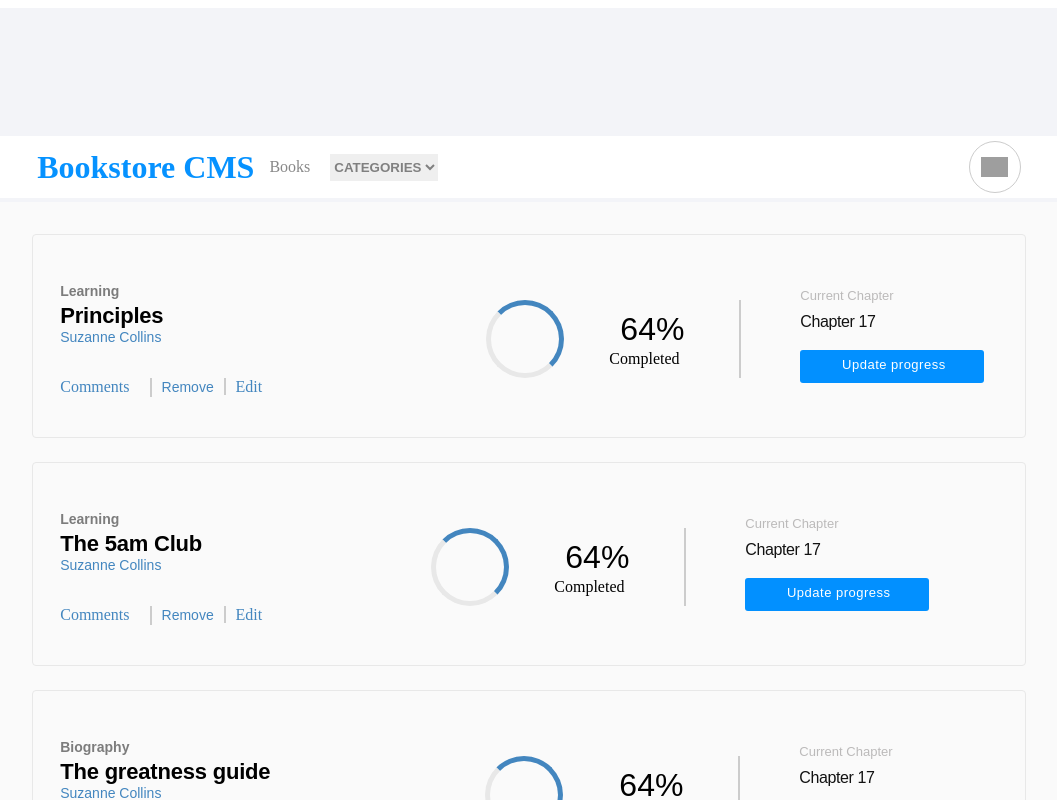
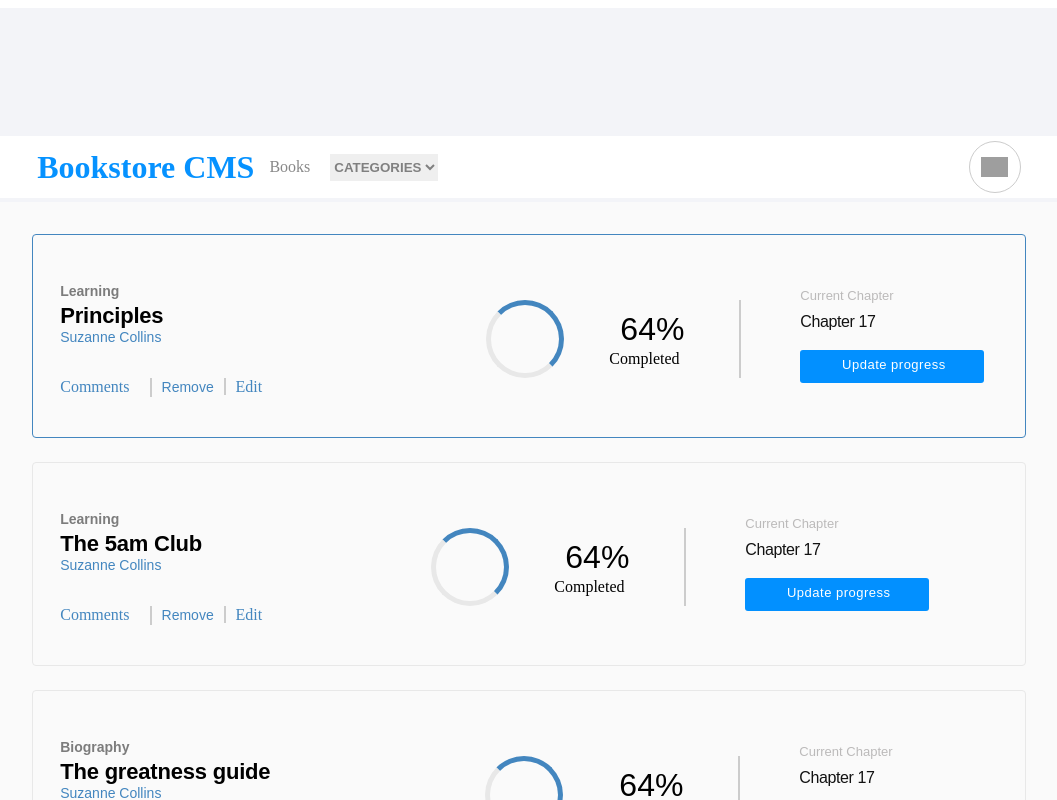
Before and after one commit to Rashad-Muntar/Book-store, a React (Create React App) app: page / in a window 1280 px wide. In both pictures the pointer is over the element 640 px from the left and 336 px from the top of the page. Shown: the top 800 px of the page, without its empty margins (111-1168 px from the left). Built offline with nearby package versions, Linux system fonts and the light colour scheme; grey boxes are pictures that could not be loaded.

Commit message:
Add hover state

```diff
--- a/src/styles/Book.css
+++ b/src/styles/Book.css
@@ -184,3 +184,7 @@
   margin: 0.75rem 1.75rem 0.563rem 3.688rem;
   padding: 0.438rem 1.188rem 0.5rem 1.375rem;
 }
+
+.Lesson-Panel:hover {
+  border: 1px solid #4386bf;
+}
```
